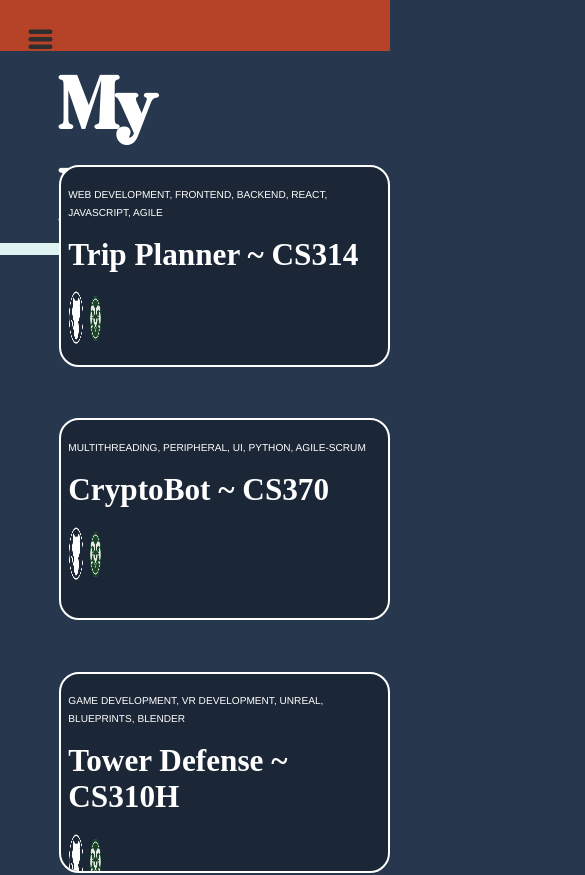
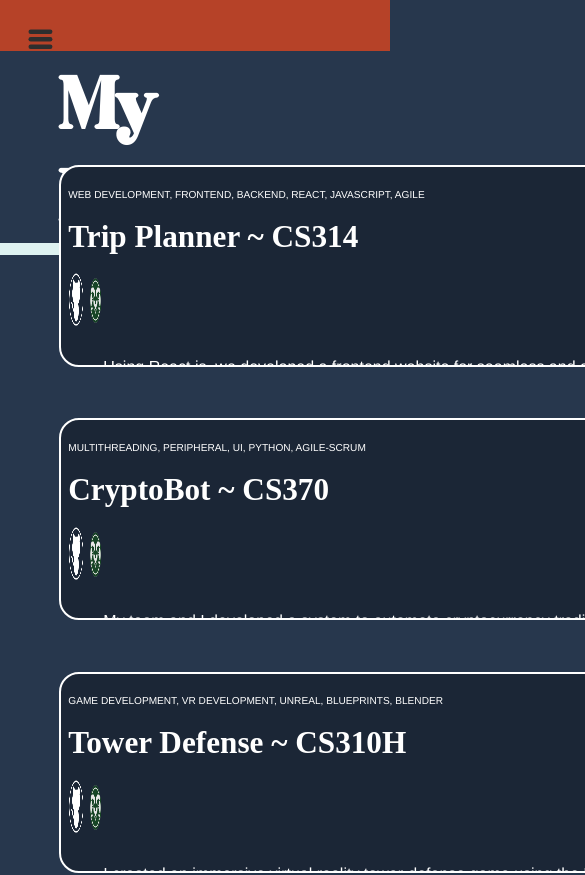
Before and after one commit to Retrope13/Personal-Website, a React (Create React App) app: page /Projects in a window 390 px wide. Shown: the top 875 px of the page, 585 px wide, since content can reach past the window. Built offline with nearby package versions, Linux system fonts and the light colour scheme.

Commit message:
specify widths

```diff
--- a/src/Card.css
+++ b/src/Card.css
@@ -1,3 +1,5 @@
+
+@media (max-width: 1920px) {
 
   * {
     box-sizing: border-box;
@@ -234,8 +236,23 @@
 
   p {
     color: #ffffff;
-    font-size: 1vw;
     line-height: 28px;
+    white-space: pre-line;
+    margin-left: '2vw';
+    font-size: 'auto'
+  }
+
+}
+
+
+  @media (max-width: 1500px) {
+    p {
+      color: #ffffff;
+      line-height: 20px;
+      white-space: pre-line;
+      margin-left: '2vw';
+      margin-top: -5vh;
+    }
   }
 
   @media only screen and (max-width: 800px) {
@@ -267,5 +284,26 @@
 
     .card-content-container.open {
       padding: 0;
+      top: 0;
+      left: 0;
+      right: 0;
+      width: 100vw;
+      height: 100%;
+      position: fixed;
+      z-index: 1;
+      overflow: hidden;
+      padding: 40px 0;
+      cursor: grab;
+    }
+
+    .card-content {
+      pointer-events: auto;
+      position: relative;
+      border-radius: 20px;
+      border: 2px solid #fff;
+      background: #1b2636;
+      width: 200%;
+      height: 100%;
+      margin: 0 auto;
     }
   }
```
